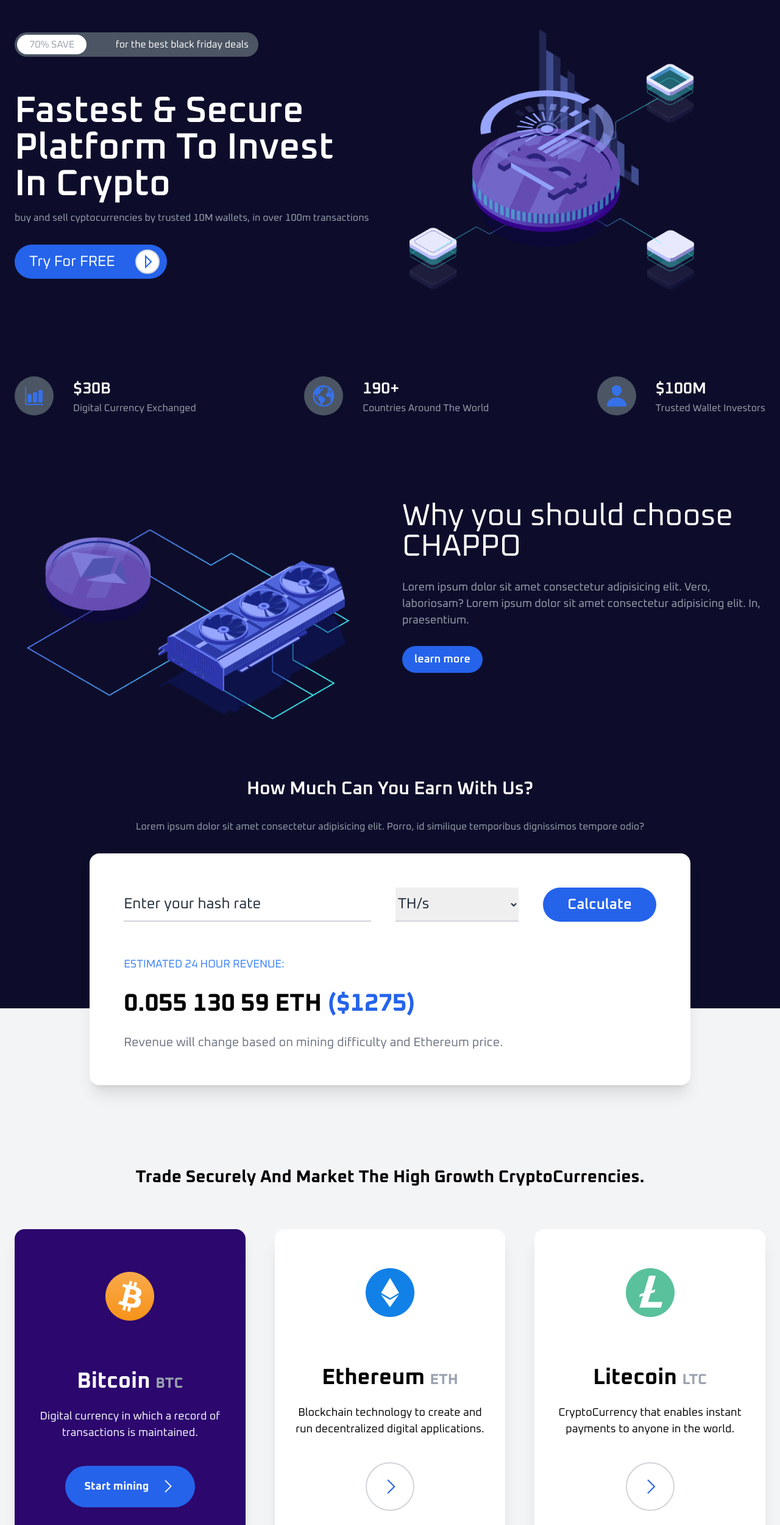
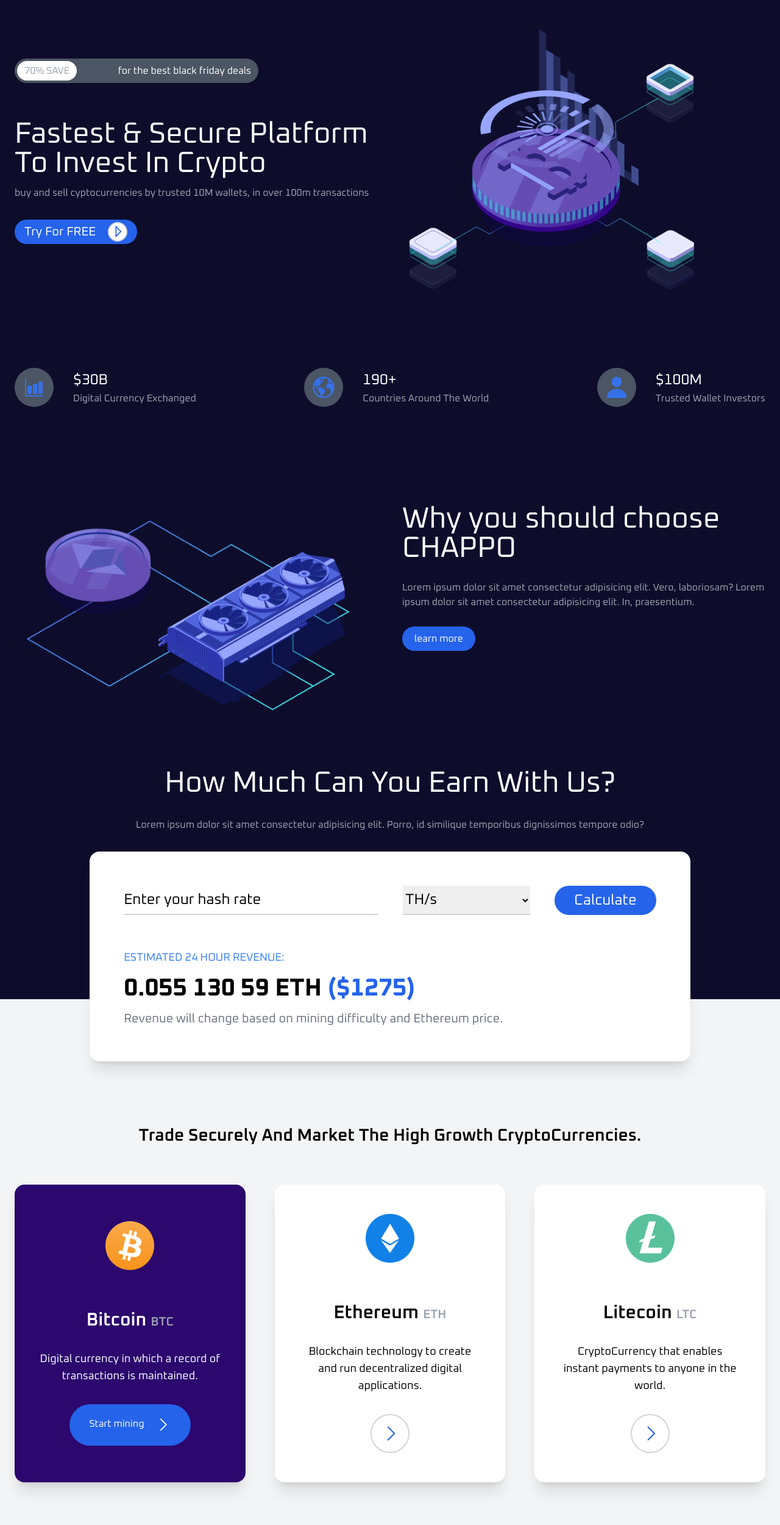
Before and after one commit to Mahmud1087/crappo-cryptocurrency-webpage, a website: page index.html in a window 1280 px wide. Shown: the part 80-2580 px from the top of the page at 61% size. Drawn offline with nearby package versions, Linux system fonts and the light colour scheme.

Commit message:
made it more responsive to more devices

```diff
--- a/index.html
+++ b/index.html
@@ -29,17 +29,17 @@
                 <!-- Menu items -->
                 <div data-aos="fade-left" class="menu hidden fixed bottom-0 left-0 z-50 flex-col justify-center items-center space-y-12 bg-[#21213d] w-screen h-screen xl:relative xl:flex xl:flex-row xl:items-center xl:space-y-0 xl:space-x-20 xl:w-fit xl:h-fit xl:bg-transparent">
                     <ul class="flex flex-col items-center space-y-14 xl:flex-row xl:space-x-12 xl:space-y-0">
-                        <li class="list text-white text-3xl xl:text-xl"><a href="#products" class="py-2 hover:border-b-2 hover:border-b-blue-600">Products</a></li>
-                        <li class="list text-white text-3xl xl:text-xl"><a href="#features" class="py-2 hover:border-b-2 hover:border-b-blue-600">Features</a></li>
-                        <li class="list text-white text-3xl xl:text-xl"><a href="#about" class="py-2 hover:border-b-2 hover:border-b-blue-600">About</a></li>
-                        <li class="list text-white text-3xl xl:text-xl"><a href="#contact" class="py-2 hover:border-b-2 hover:border-b-blue-600">Contact</a></li>
+                        <li class="list text-white text-2xl xl:text-xl"><a href="#products" class="py-2 hover:border-b-2 hover:border-b-blue-600">Products</a></li>
+                        <li class="list text-white text-2xl xl:text-xl"><a href="#features" class="py-2 hover:border-b-2 hover:border-b-blue-600">Features</a></li>
+                        <li class="list text-white text-2xl xl:text-xl"><a href="#about" class="py-2 hover:border-b-2 hover:border-b-blue-600">About</a></li>
+                        <li class="list text-white text-2xl xl:text-xl"><a href="#contact" class="py-2 hover:border-b-2 hover:border-b-blue-600">Contact</a></li>
                     </ul>
 
                     <!-- Login and Register links -->
                     <div class="loginDetails space-x-8 flex self-center">
-                        <a href="#" class="text-white text-3xl xl:text-xl py-2">Login</a>
+                        <a href="#" class="text-white text-2xl py-2 xl:text-xl">Login</a>
                         <div class="border-r-2 border-r-gray-500"></div>
-                        <a href="#" class="text-white px-6 py-2 bg-blue-600 rounded-full text-3xl xl:text-xl">Register</a>
+                        <a href="#" class="text-white px-6 py-2 bg-blue-600 rounded-full text-2xl xl:text-xl">Register</a>
                     </div>
                 </div>
 
@@ -59,32 +59,33 @@
             <div class="container mx-auto flex flex-col xl:flex-row">
 
                 <!-- Text section -->
-                <div data-aos="fade-up" class="py-8 xl:w-1/2 xl:flex xl:flex-col xl:justify-center">
+                <div class="py-8 xl:w-1/2 xl:flex xl:flex-col xl:justify-center">
 
                     <!-- Friday Deal Section -->
                     <div class="deals flex mb-12 p-1 justify-between items-center rounded-full bg-gray-600 max-w-[400px]">
-                        <div class="save bg-white rounded-full px-5 py-1 text-gray-400">70% SAVE</div>
-                        <p class="text-white px-3">
+
+                        <div data-aos="zoom-in" class="save bg-white rounded-full px-3 py-1 text-gray-400 text-xs lg:text-base">70% SAVE</div>
+                        <p class="text-white px-2 text-xs lg:text-base">
                             for the best black friday deals
                         </p>
                     </div>
 
                     <!-- Heading and paragrapgh Section -->
-                    <div class="header_parag">
-                        <h1 class="text-white text-5xl md:text-6xl font-semibold my-3">
+                    <div data-aos="fade-up" class="header_parag">
+                        <h1 class="text-white text-3xl lg:text-5xl my-3">
                             Fastest & Secure Platform To Invest In Crypto
                         </h1>
-                        <p class="text-gray-400 mb-8">
+                        <p class="text-gray-400 mb-8 text-sm lg:text-base">
                             buy and sell cyptocurrencies by trusted 10M wallets, in over 100m transactions
                         </p>
                     </div>
 
                     <!-- Try for free section -->
-                    <div class="flex py-2 px-3 justify-between items-center rounded-full bg-blue-600 max-w-[250px] cursor-pointer">
-                        <p class="text-white text-2xl px-3">
+                    <div class="flex py-1 px-4 items-center rounded-full bg-blue-600 w-fit cursor-pointer">
+                        <p data-aos="zoom-in" class="text-white text-xl pr-5">
                             Try For FREE
                         </p>
-                        <div class="h-10 w-10 rounded-full border-2 border-gray-300 flex justify-center items-center bg-white"><i class="las la-caret-right text-[32px] text-blue-600"></i></div>
+                        <div data-aos="fade-right" class="h-8 w-8 rounded-full border-2 border-gray-300 flex justify-center items-center bg-white"><i class="las la-caret-right text-[28px] text-blue-600"></i></div>
                     </div>
                 </div>
 
@@ -100,38 +101,38 @@
         <section class="px-10 lg:px-52 xl:px-6">
 
             <!-- Section Container -->
-            <div data-aos="fade-up" class="container mx-auto flex flex-col space-y-6 justify-center items-center pt-32 pb-16 xl:flex-row xl:justify-between xl:space-y-0">
+            <div class="container mx-auto flex flex-col space-y-6 justify-center items-center pt-32 pb-16 xl:flex-row xl:justify-between xl:space-y-0">
 
                 <!-- Stat one -->
-                <div class="flex flex-row space-x-8">
+                <div data-aos="fade-up" class="flex flex-row space-x-8">
                     <div class="stat_icon h-24 w-24 flex items-center justify-center bg-gray-600 xl:h-16 xl:w-16 rounded-full">
                         <img src="images/Bar_Chart.svg">
                     </div>
                     <div class="stat_text flex flex-col justify-center">
-                        <h2 class="font-semibold text-[26px] text-white">$30B</h2>
-                        <p class="text-gray-400">Digital Currency Exchanged</p>
+                        <h2 class="text-[24px] text-white">$30B</h2>
+                        <p class="text-gray-400 text-sm lg:text-base">Digital Currency Exchanged</p>
                     </div>
                 </div>
 
                 <!-- Stat two -->
-                <div class="flex flex-row space-x-8">
+                <div data-aos="fade-up" class="flex flex-row space-x-8">
                     <div class="stat2_icon h-24 w-24 rounded-full flex items-center justify-center bg-gray-600 xl:h-16 xl:w-16">
                         <img src="images/Earth.svg">
                     </div>
                     <div class="stat2_text flex flex-col justify-center">
-                        <h2 class="font-semibold text-[26px] text-white">190+</h2>
-                        <p class="text-gray-400">Countries Around The World</p>
+                        <h2 class="text-[24px] text-white">190+</h2>
+                        <p class="text-gray-400 text-sm lg:text-base">Countries Around The World</p>
                     </div>
                 </div>
 
                 <!-- Stat three -->
-                <div class="flex flex-row space-x-8">
+                <div data-aos="fade-up" class="flex flex-row space-x-8">
                     <div class="stat3_icon h-24 w-24 rounded-full flex items-center justify-center bg-gray-600 xl:h-16 xl:w-16">
                         <img src="images/Person.svg">
                     </div>
                     <div class="stat3_text flex flex-col justify-center">
-                        <h2 class="font-semibold text-[26px] text-white">$100M</h2>
-                        <p class="text-gray-400">Trusted Wallet Investors</p>
+                        <h2 class="text-[24px] text-white">$100M</h2>
+                        <p class="text-gray-400 text-sm lg:text-base">Trusted Wallet Investors</p>
                     </div>
                 </div>
             </div>
@@ -145,9 +146,9 @@
 
                 <!-- Why Text -->
                 <div data-aos="fade-up" class="space-y-7 xl:flex xl:flex-col xl:justify-center xl:w-1/2 xl:ml-10">
-                    <h2 class="text-white text-[50px] leading-none">Why you should choose CHAPPO</h2>
-                    <p class="text-gray-400 text-lg leading-normal">Lorem ipsum dolor sit amet consectetur adipisicing elit. Vero, laboriosam? Lorem ipsum dolor sit amet consectetur adipisicing elit. In, praesentium.</p>
-                    <a href="#more" class="px-5 py-2 text-lg text-white font-semibold bg-blue-600 inline-block w-fit rounded-full">learn more</a>
+                    <h2 class="text-white text-3xl lg:text-5xl leading-none">Why you should choose CHAPPO</h2>
+                    <p class="text-gray-400 text-sm leading-normal lg:text-base">Lorem ipsum dolor sit amet consectetur adipisicing elit. Vero, laboriosam? Lorem ipsum dolor sit amet consectetur adipisicing elit. In, praesentium.</p>
+                    <a href="#more" class="px-5 py-2 text-md text-white bg-blue-600 inline-block w-fit rounded-full">learn more</a>
                 </div>
 
                 <!-- Why Image -->
@@ -158,22 +159,22 @@
         </section>
 
         <!-- Earn Section -->
-        <section class="h-[590px] xl:h-[410px] px-10 lg:px-52 xl:px-6">
+        <section class="h-[570px] xl:h-[410px] px-10 lg:px-52 xl:px-6">
 
             <!-- Section Container -->
              <div class="container mx-auto flex flex-col space-y-8 py-8">
 
                 <!-- Top Texts -->
-                <h3 data-aos="fade-up" class="text-white text-3xl text-center font-semibold">How Much Can You Earn With Us?</h3>
-                <p data-aos="fade-up" class="text-gray-400 text-center">Lorem ipsum dolor sit amet consectetur adipisicing elit. Porro, id similique temporibus dignissimos tempore odio?</p>
+                <h3 data-aos="fade-up" class="text-white text-3xl lg:text-5xl text-center">How Much Can You Earn With Us?</h3>
+                <p data-aos="fade-up" class="text-gray-400 text-center text-sm lg:text-base">Lorem ipsum dolor sit amet consectetur adipisicing elit. Porro, id similique temporibus dignissimos tempore odio?</p>
 
                 <!-- Box -->
-                <div data-aos="fade-up" class="py-8 px-6 bg-white w-full mx-auto mt-5 rounded-2xl space-y-14 shadow-xl xl:p-14 xl:w-4/5">
+                <div data-aos="fade-up" class="py-8 px-6 bg-white w-full mx-auto mt-5 rounded-2xl space-y-10 shadow-xl xl:p-14 xl:w-4/5 lg:space-y-14">
                     <!-- Form Part -->
-                    <form action="" class="flex flex-col space-y-12 xl:flex-row xl:space-y-0 xl:space-x-10">
-                        <input type="text" name="hashrate" placeholder="Enter your hash rate" class="border-b-2 border-b-gray-300 text-2xl placeholder-gray-800 py-2 outline-none xl:w-2/3">
+                    <form class="flex flex-col space-y-12 xl:flex-row xl:space-y-0 xl:space-x-10">
+                        <input type="text" name="hashrate" placeholder="Enter your hash rate" class="border-b-2 border-b-gray-300 text-lg placeholder-black py-1 outline-none lg:text-2xl xl:w-2/3">
 
-                        <select name="rate" class="border-b-2 border-b-gray-300 text-2xl text-gray-800 py-2 outline-none xl:w-1/3">
+                        <select name="rate" class="border-b-2 border-b-gray-300 text-lg text-black py-1 outline-none lg:text-2xl xl:w-1/3">
                             <option value="TH/s">TH/s</option>
                             <option value="H/s">H/s</option>
                             <option value="KH/s">KH/s</option>
@@ -181,71 +182,71 @@
                             <option value="GH/s">GH/s</option>
                         </select>
 
-                        <button class="px-10 py-3 rounded-full text-2xl text-white font-semibold bg-blue-600 inline-block w-fit hover:bg-blue-700">Calculate</button>
+                        <button class="px-8 py-2 rounded-full text-xl text-white bg-blue-600 inline-block w-fit hover:bg-blue-700 lg:text-2xl">Calculate</button>
                     </form>
 
                     <!-- Texts Part -->
                     <div class="revenue flex flex-col space-y-5">
-                        <h4 class="text-lg text-blue-500">ESTIMATED 24 HOUR REVENUE:</h4>
-                        <h2 class="text-[40px] font-bold">0.055 130 59 ETH <span class="text-blue-600">($1275)</span></h2>
-                        <p class="text-gray-500 leading-normal text-lg xl:text-xl">Revenue will change based on mining difficulty and Ethereum price.</p>
+                        <h4 class="text-blue-500 lg:text-lg">ESTIMATED 24 HOUR REVENUE:</h4>
+                        <h2 class="font-bold text-2xl lg:text-[40px]">0.055 130 59 ETH <span class="text-blue-600">($1275)</span></h2>
+                        <p class="text-gray-500 leading-normal text-sm xl:text-xl">Revenue will change based on mining difficulty and Ethereum price.</p>
                     </div>
                 </div>
              </div>
         </section>
 
         <!-- Trade Section -->
-        <section class="pt-[440px] pb-24 sm:pt-64 bg-gray-100 px-10 lg:px-52 xl:px-6">
+        <section class="pb-24 pt-52 bg-gray-100 px-10 lg:px-52 xl:px-6">
 
             <!-- heading -->
-            <h2 data-aos="zoom-in" class="text-[28px] text-center font-bold mb-16">Trade Securely And Market The High Growth CryptoCurrencies.</h2>
+            <h2 data-aos="zoom-in" class="text-2xl text-center font-semibold mb-16 lg:text-[28px]">Trade Securely And Market The High Growth CryptoCurrencies.</h2>
 
             <!-- Boxes Container -->
-            <div data-aos="zoom-in" class="container mx-auto flex flex-col space-y-10 xl:space-y-0 xl:grid xl:gap-12 xl:grid-cols-3">
+            <div data-aos="zoom-in" class="container mx-auto flex flex-col space-y-6 xl:space-y-0 xl:grid xl:gap-12 xl:grid-cols-3">
 
                 <!-- Box One -->
-                <div class="boxes py-16 px-5 flex flex-col justify-center items-center rounded-2xl shadow-xl bg-white cursor-pointer">
-                    <div class="bitcoin mb-20">
+                <div class="boxes py-12 px-6 flex flex-col justify-center items-center rounded-2xl shadow-xl bg-white cursor-pointer lg:px-10">
+                    <div class="bitcoin mb-16">
                         <img src="images/bitcon.png">
                     </div>
 
-                    <h1 class="text-4xl font-bold mb-6">Bitcoin <span class="text-gray-400 text-2xl">BTC</span></h1>
+                    <h1 class="text-2xl mb-6 font-semibold lg:text-3xl lg:mb-8">Bitcoin <span class="text-gray-400 text-xl">BTC</span></h1>
 
-                    <p class="leading-normal text-center text-lg mb-10">Digital currency in which a record of transactions is maintained.</p>
+                    <p class="leading-normal text-center text-sm mb-6 lg:text-lg lg:mb-8">Digital currency in which a record of transactions is maintained.</p>
 
-                    <div class="arrow h-20 w-20 rounded-full border-2 border-gray-300 flex justify-center items-center"><i class="las la-angle-right text-[32px] text-blue-600"></i></div>
+                    <div class="arrow h-12 w-12 rounded-full border-2 border-gray-300 flex justify-center items-center lg:h-16 lg:w-16"><i class="las la-angle-right text-[28px] text-blue-600 lg:text-[32px]"></i></div>
 
-                    <div class="mine hidden w-fit py-5 px-8 rounded-full text-white font-bold text-lg bg-blue-600">Start mining<i class="las la-angle-right text-[28px] text-white ml-4"></i></div>
+                    <div class="mine hidden w-fit rounded-full text-white bg-blue-600 py-3 px-5 lg:py-5 lg:px-8">Start mining<i class="las la-angle-right text-[28px] text-white ml-4"></i></div>
                 </div>
 
                 <!-- Box Two -->
-                <div class="boxes py-16 px-6 flex flex-col justify-center items-center rounded-2xl shadow-xl bg-white cursor-pointer">
-                    <div class="eth mb-20">
+                <div class="boxes py-12 px-6 flex flex-col justify-center items-center rounded-2xl shadow-xl bg-white cursor-pointer lg:px-10">
+                    <div class="eth mb-16">
                         <img src="images/ethereum.png">
                     </div>
 
-                    <h1 class="text-4xl font-bold mb-6">Ethereum <span class="text-gray-400 text-2xl">ETH</span></h1>
+                    <h1 class="text-2xl mb-6  font-semibold lg:text-3xl lg:mb-8">Ethereum <span class="text-gray-400 text-xl">ETH</span></h1>
 
-                    <p class="leading-normal text-center text-lg mb-10">Blockchain technology to create and run decentralized digital applications.</p>
+                    <p class="leading-normal text-center text-sm mb-6 lg:text-lg lg:mb-8">Blockchain technology to create and run decentralized digital applications.</p>
 
-                    <div class="arrow h-20 w-20 rounded-full border-2 border-gray-300 flex justify-center items-center"><i class="las la-angle-right text-[32px] text-blue-600"></i></div>
+                    <div class="arrow h-12 w-12 rounded-full border-2 border-gray-300 flex justify-center items-center lg:h-16 lg:w-16"><i class="las la-angle-right text-[28px] text-blue-600 lg:text-[32px]"></i></div>
 
-                    <div class="mine hidden w-fit py-5 px-8 rounded-full text-white font-bold text-lg bg-blue-600">Start mining<i class="las la-angle-right text-[28px] text-white ml-4"></i></div>
+                    <div class="mine hidden w-fit rounded-full text-white bg-blue-600 py-3 px-5 lg:py-5 lg:px-8">Start mining<i class="las la-angle-right text-[28px] text-white ml-4"></i></div>
                 </div>
 
                 <!-- Box Three -->
-                <div class="boxes py-16 px-6 flex flex-col justify-center items-center rounded-2xl shadow-xl bg-white cursor-pointer">
-                    <div class="litecoin mb-20">
+                <div class="boxes py-12 px-6 flex flex-col justify-center items-center rounded-2xl shadow-xl bg-white cursor-pointer lg:px-10">
+                    <div class="litecoin mb-16">
                         <img src="images/litecoin.png">
                     </div>
 
-                    <h1 class="text-4xl font-bold mb-6">Litecoin <span class="text-gray-400 text-2xl">LTC</span></h1>
+                    <h1 class="text-2xl font-semibold mb-6 lg:text-3xl lg:mb-8">Litecoin <span class="text-gray-400 text-xl">LTC</span></h1>
 
-                    <p class="leading-normal text-center text-lg mb-10">CryptoCurrency that enables instant payments to anyone in the world.</p>
+                    <p class="leading-normal text-center text-sm mb-6 lg:text-lg lg:mb-8">CryptoCurrency that enables instant payments to anyone in the world.</p>
 
-                    <div class="arrow h-20 w-20 rounded-full border-2 border-gray-300 flex justify-center items-center"><i class="las la-angle-right text-[32px] text-blue-600"></i></div>
+                    <div class="arrow h-12 w-12 rounded-full border-2 border-gray-300 flex justify-center items-center lg:h-16 lg:w-16"><i class="las la-angle-right text-[28px] text-blue-600 lg:text-[32px]"></i></div>
 
-                    <div class="mine hidden w-fit py-5 px-8 rounded-full text-white font-bold text-lg bg-blue-600">Start mining<i class="las la-angle-right text-[28px] text-white ml-4"></i></div>
+                    <div class="mine hidden w-fit rounded-full text-white bg-blue-600 py-3 px-5 lg:py-5 lg:px-8">Start mining<i class="las la-angle-right text-[28px] text-white ml-4"></i></div>
                 </div>
             </div>
         </section>
@@ -254,7 +255,7 @@
         <section class="py-16 px-10 lg:px-52 xl:px-6">
 
             <!-- heading -->
-            <h2 data-aos="zoom-in" class="text-[32px] text-center text-white font-[600] max-w-2xl mx-auto mb-28">Market Sentiments, Portfolio, And Run The Infrastructure Of Your Choice</h2>
+            <h2 data-aos="zoom-in" class="text-2xl text-center text-white max-w-xl mx-auto mb-28 lg:text-[32px]">Market Sentiments, Portfolio, And Run The Infrastructure Of Your Choice</h2>
 
             <!-- Container -->
             <div class="container mx-auto flex flex-col space-y-32">
@@ -262,9 +263,9 @@
                 <div class="flex flex-col space-y-10 xl:flex-row xl:space-x-20">
                     <!-- Text and button -->
                     <div data-aos="fade-right" class="flex flex-col space-y-7 xl:pt-12 xl:w-2/5">
-                        <h2 class="text-3xl text-white font-bold">Invest Smart</h2>
-                        <p class="text-gray-400 leading-tight">Lorem ipsum dolor, sit amet consectetur adipisicing elit. Aspernatur rem ducimus vitae maiores dolorum alias.</p>
-                        <a href="#more" class="px-5 py-2 text-lg text-white font-semibold bg-blue-600 inline-block w-fit rounded-full">learn more</a>
+                        <h2 class="text-xl text-white lg:text-3xl">Invest Smart</h2>
+                        <p class="text-gray-400 leading-tight text-sm lg:text-base">Lorem ipsum dolor, sit amet consectetur adipisicing elit. Aspernatur rem ducimus vitae maiores dolorum alias.</p>
+                        <a href="#more" class="px-5 py-2 text-white bg-blue-600 inline-block w-fit rounded-full">learn more</a>
                     </div>
                     <!-- Image -->
                     <div data-aos="zoom-in" class="xl:w-2/5">
@@ -280,9 +281,9 @@
                     </div>
                     <!-- Texts and button -->
                     <div data-aos="fade-left" class="flex flex-col space-y-7 xl:justify-center xl:w-2/5 mb-10">
-                        <h2 class="text-3xl text-white font-bold">Detailed Statistics</h2>
-                        <p class="text-gray-400 leading-tight">Lorem ipsum dolor sit amet consectetur adipisicing elit. Libero deserunt commodi quos adipisci! Corporis, vero?</p>
-                        <a href="#more" class="px-5 py-2 text-lg text-white font-semibold bg-blue-600 inline-block w-fit rounded-full">learn more</a>
+                        <h2 class="text-xl text-white lg:text-3xl">Detailed Statistics</h2>
+                        <p class="text-gray-400 leading-tight text-sm lg:text-base">Lorem ipsum dolor sit amet consectetur adipisicing elit. Libero deserunt commodi quos adipisci! Corporis, vero?</p>
+                        <a href="#more" class="px-5 py-2 text-white bg-blue-600 inline-block w-fit rounded-full">learn more</a>
                     </div>
                 </div>
 
@@ -290,9 +291,9 @@
                 <div class="flex flex-col space-y-10 xl:flex-row xl:space-x-16">
                     <!-- Texts and button -->
                     <div data-aos="fade-right" class="flex flex-col space-y-7 xl:justify-center xl:w-2/5">
-                        <h2 class="text-3xl text-white font-bold">Grow Your Profit And Track Your Investments</h2>
-                        <p class="text-gray-400 leading-tight">Lorem ipsum dolor sit amet consectetur adipisicing elit. Sit enim odit distinctio dolore id incidunt?</p>
-                        <a href="#more" class="px-5 py-2 text-lg text-white font-semibold bg-blue-600 inline-block w-fit rounded-full">learn more</a>
+                        <h2 class="text-xl text-white lg:text-3xl">Grow Your Profit And Track Your Investments</h2>
+                        <p class="text-gray-400 leading-tight text-sm lg:text-base">Lorem ipsum dolor sit amet consectetur adipisicing elit. Sit enim odit distinctio dolore id incidunt?</p>
+                        <a href="#more" class="px-5 py-2 text-white bg-blue-600 inline-block w-fit rounded-full">learn more</a>
                     </div>
                     <!-- Image -->
                     <div data-aos="zoom-in" class="xl:w-1/2">
@@ -309,7 +310,7 @@
             <div data-aos="zoom-in" class="container mx-auto flex flex-col py-12 px-6 space-y-8 bg-bg3 bg-cover bg-no-repeat rounded-2xl xl:flex-row xl:space-x-44 xl:py-20 xl:px-14">
 
                 <div class="texts xl:w-2/5">
-                    <h2 class="text-3xl text-white font-bold mb-7">Start Mining Now</h2>
+                    <h2 class="text-2xl text-white font-bold mb-7 lg:text-3xl">Start Mining Now</h2>
                     <p class="text-white text-sm">Lorem ipsum dolor sit amet consectetur, adipisicing elit. Iste, ipsum.</p>
                     <p class="text-white text-sm">Lorem, ipsum dolor sit amet consectetur adipisicing elit. Ad, saepe.</p>
                 </div>
--- a/input.css
+++ b/input.css
@@ -42,7 +42,7 @@
 .open {
     position: fixed;
     top: 38px;
-    left: 72%;
+    left: 82%;
     z-index: 50;
 }
 
```
Also changed, not shown: css/main.css.
